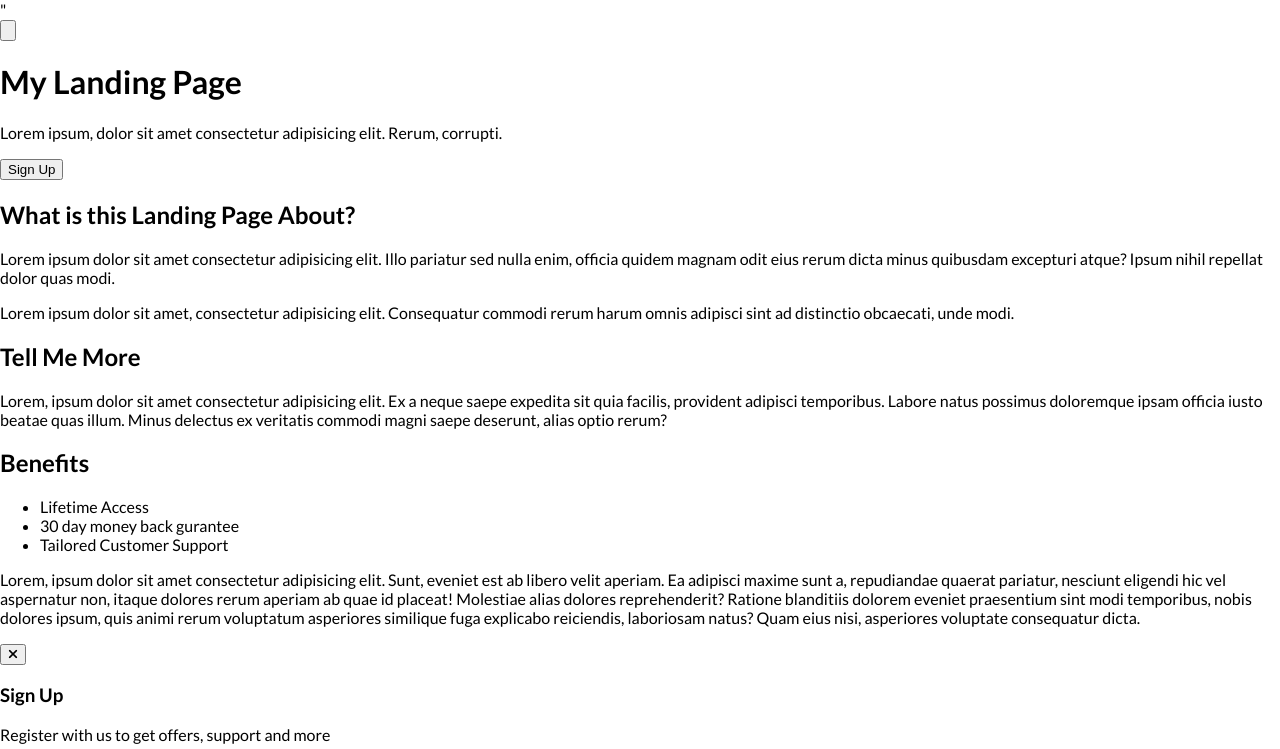
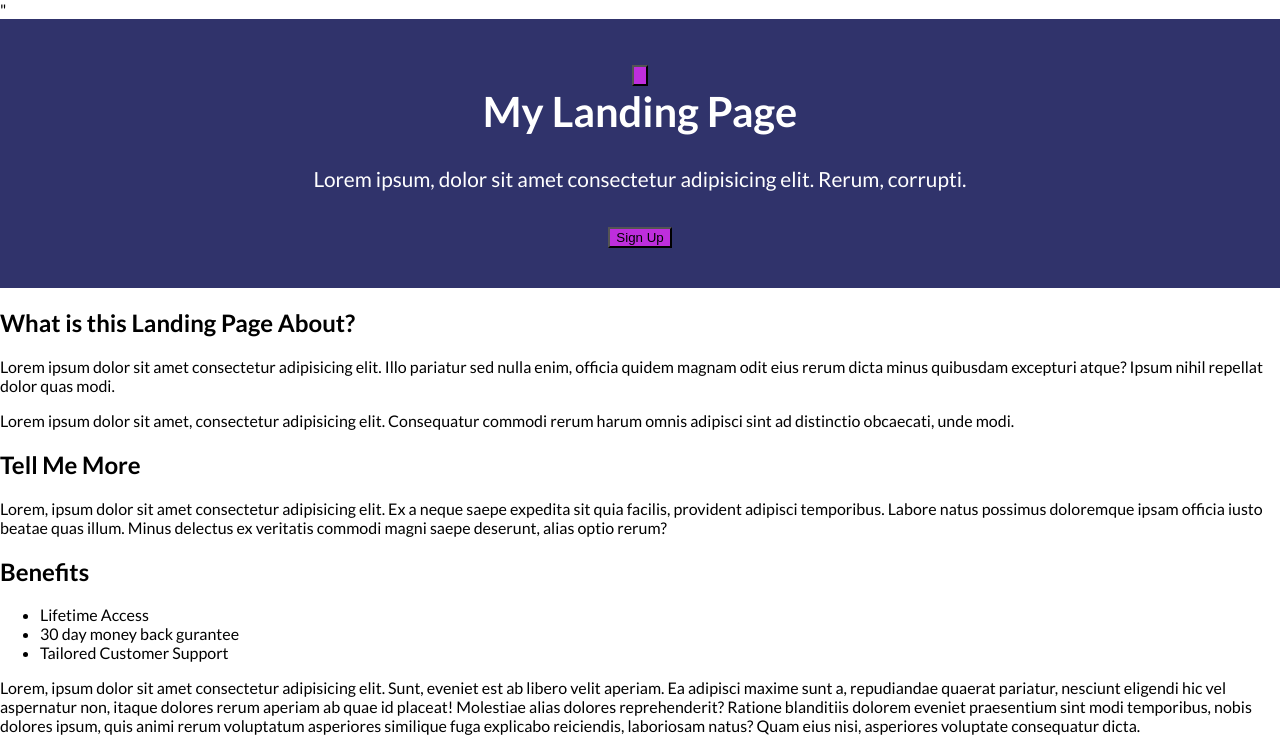
Before and after one commit to Carlos7344/Website1, a plain HTML site: page landingPage.html in a window 1280 px wide. Shown: the top 749 px of the page. Drawn offline with Linux system fonts and the light colour scheme; a script that the page names is missing; some icons are missing; a web font is replaced by a local one.

Commit message:
Fri, Mar 8, 2024, 10:09 AM -08:00

```diff
--- a/css/landingPage.css
+++ b/css/landingPage.css
@@ -61,3 +61,24 @@ nav ul li {
 nav ul li:nth-of-type {
     border-top: 2px solid rgba(200,200,200,0.1);
 }
+
+header {
+    background-color: var(--primary-color);
+    color: white;
+    font-size: 130%;
+    position: relative;
+    padding: 40px 15px;
+    text-align: center;
+}
+
+header h1 {
+    margin: 0;
+}
+
+header p {
+    margin: 30px 0;
+}
+
+button {
+    background-color: var(--secondary-color);
+}
```
